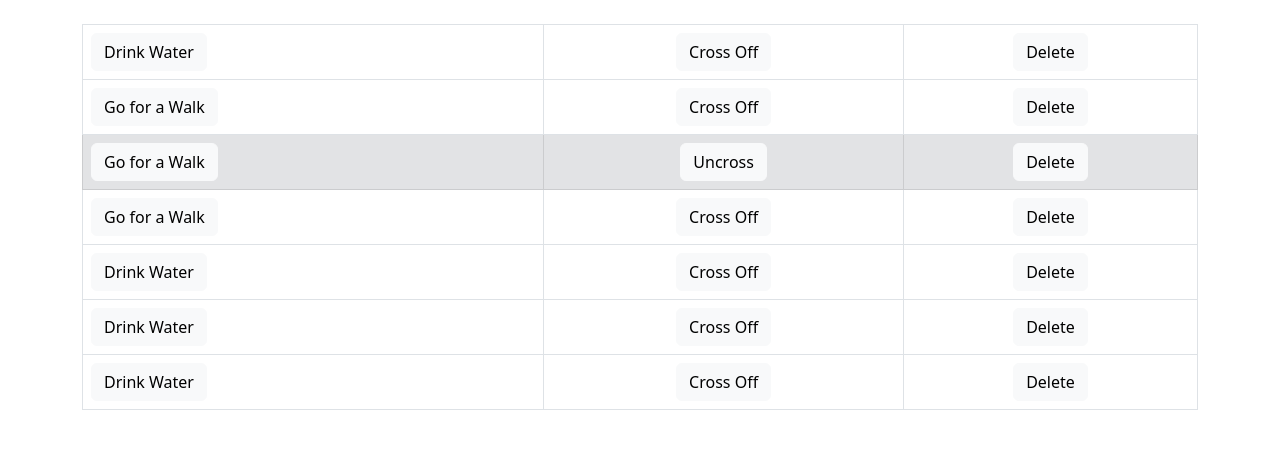
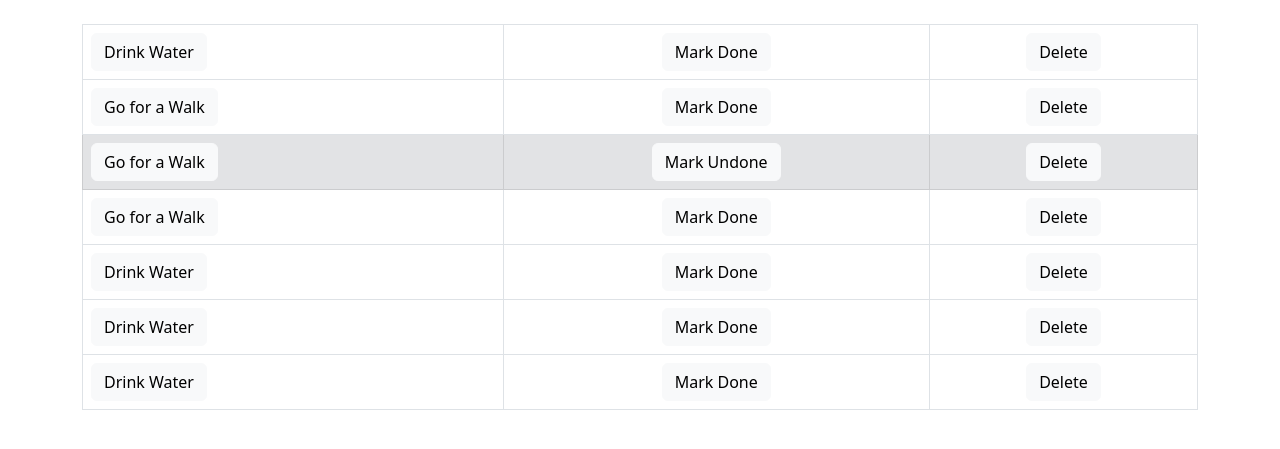
Before and after one commit to Monsterglitch/TODO-List-App, a Django app: page / in a window 1280 px wide. Shown: the part 78-527 px from the top of the page. Run offline with Django 4.2, Linux system fonts and the light colour scheme; data comes from the database, SQL or seed files in the repository; both versions use the stored data as it was after the commit; parts of the project's set-up code (start-up, migrations or seed data) failed here and were passed over.

Commit message:
Made some changes

```diff
--- a/todo/todo_list/templates/about.html
+++ b/todo/todo_list/templates/about.html
@@ -4,6 +4,6 @@ About
 {% endblock %}
 
 {% block content %}
-<h1>It is a simple Task Manager using Django</h1>
+<h1>This is a simple Task Manager using Django</h1>
 <p>This was built by {{ first_name }} {{ last_name }}</p>
 {% endblock %}
--- a/todo/todo_list/templates/home.html
+++ b/todo/todo_list/templates/home.html
@@ -23,7 +23,7 @@ Todo List
                         <button type="button" class="btn btn-light">{{things.item}}</button>
                     </a></td>
                     <td><center><a href="{% url 'uncross' things.id %}">
-                        <button type="button" class="btn btn-light">Uncross</button>
+                        <button type="button" class="btn btn-light">Mark Undone</button>
                     </a></center></td>
                     <td><center><a href="{% url 'delete' things.id %}">
                         <button type="button" class="btn btn-light">Delete</button>
@@ -35,7 +35,7 @@ Todo List
                         <button type="button" class="btn btn-light">{{things.item}}</button>
                     </a></td>
                     <td><center><a href="{% url 'cross_off' things.id %}">
-                        <button type="button" class="btn btn-light">Cross Off</button>
+                        <button type="button" class="btn btn-light">Mark Done</button>
                     </a></center></td>
                     <td><center><a href="{% url 'delete' things.id %}">
                         <button type="button" class="btn btn-light">Delete</button>
```
Also changed, not shown: todo/db.sqlite3.
